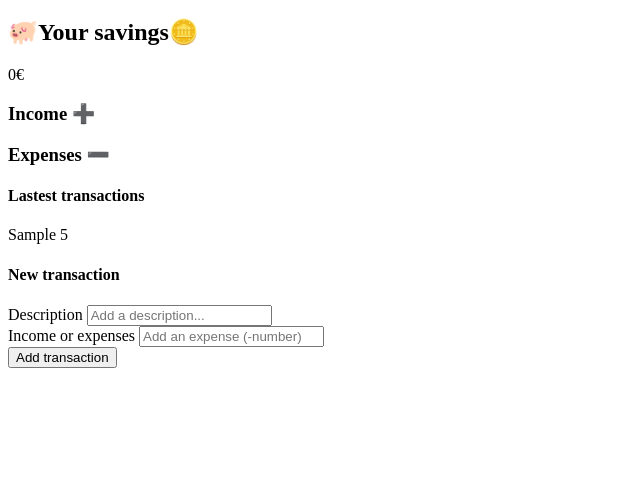
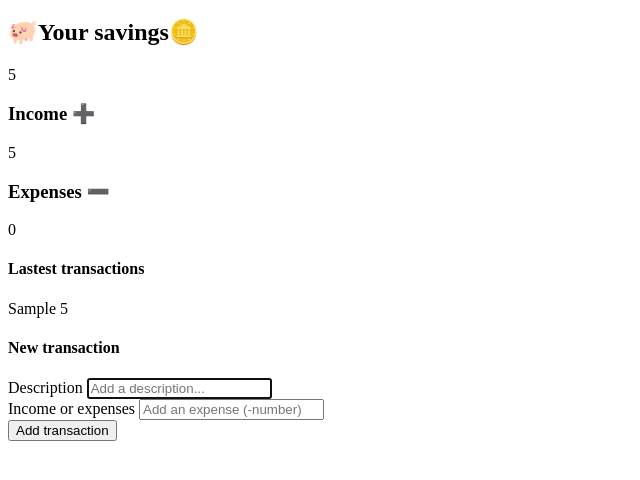
Before and after one commit to ireneairyn/money-tracker, a plain HTML site: page index.html in a window 1280 px wide. Both pictures are taken after typing "Sample", "5" into the empty fields and a click on the button "Add transaction". Shown: the part 48-528 px from the top of the page, without its empty margins (0-640 px from the left). Drawn offline with Linux system fonts and the light colour scheme.

Commit message:
finishing html and js

```diff
--- a/index.html
+++ b/index.html
@@ -11,16 +11,17 @@
     </header>
     <div>
       <h2>🐖Your savings🪙</h2>
-      <p>0€</p>
+      <div id="balance"></div>
     </div>
     <div>
       <h3>Income ➕</h3>
+      <div id="income"></div>
       <h3>Expenses ➖</h3>
+      <div id="expenses"></div>
     </div>
     <div>
       <h4>Lastest transactions</h4>
-      <div id="transactions">
-      </div>
+      <div id="transactions"></div>
     </div>
     <div>
       <h4>New transaction</h4>
@@ -40,6 +41,7 @@
             id="amount"
             required
             type="number"
+            step="any"
             placeholder="Add an expense (-number) or an income (number)..."
           />
         </div>
--- a/script.js
+++ b/script.js
@@ -2,17 +2,37 @@ const form = document.getElementById("form");
 const elAmount = document.getElementById("amount");
 const elDescription = document.getElementById("description");
 const elTransactions = document.getElementById("transactions");
+let elBalance = document.getElementById("balance");
+let elTotalIncome = document.getElementById("income");
+let elTotalExpenses = document.getElementById("expenses");
+
+let totalIncome = 0;
+let totalExpenses = 0;
+let balance = 0;
 
 function submitAddTransaction(event) {
-    event.preventDefault();
-    const amount = Number(elAmount.value);
-    const description = elDescription.value;
-    console.log({amount, description});
+  event.preventDefault();
+  const amount = Number(elAmount.value);
+  const description = elDescription.value;
+  console.log({ amount, description });
 
-    elTransactions.innerHTML += `<div>${description} ${amount}</div>`
-    elAmount.value = ""
-    elDescription.value = ""
+  elTransactions.innerHTML += `<div>${description} ${amount}</div>`;
+  elAmount.value = "";
+  elDescription.value = "";
+  elDescription.focus()
+
+  if (amount >= 0) {
+    totalIncome += amount;
+  } else {
+    totalExpenses += amount;
+  }
+
+  balance = totalIncome + totalExpenses;
+
+  elTotalIncome.innerHTML = totalIncome;
+  elTotalExpenses.innerHTML = 0 - totalExpenses;
+  elBalance.innerHTML = balance;
 }
 form.addEventListener("submit", submitAddTransaction);
 
-console.log({form})
+console.log({ form });
```
